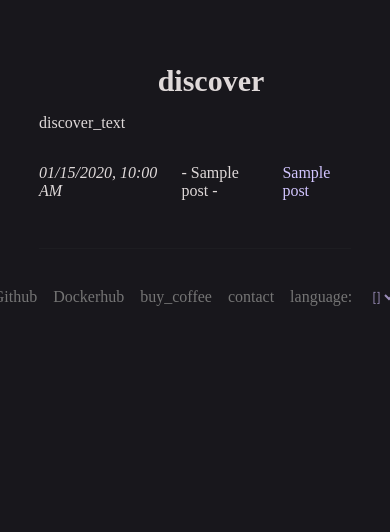
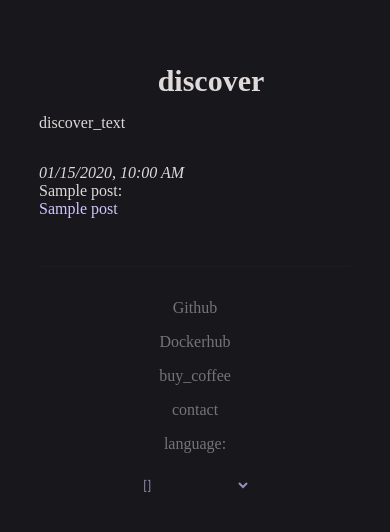
Before and after one commit to openwriteio/openwrite, a Python web app: template openwrite/templates/discover.html in a window 390 px wide. Shown: the part 69-601 px from the top of the page. Run offline with Jinja, Linux system fonts and the light colour scheme; the template is opened without the code that fills it: most values are stand-ins (such as "Sample title", 1, 10 or a date in 2020); some web fonts are replaced.

Commit message:
css fixes

```diff
--- a/openwrite/static/style/style.css
+++ b/openwrite/static/style/style.css
@@ -51,6 +51,15 @@
 
     .horizontal-fields {
         flex-direction: column !important;
+    }
+
+    footer.footer {
+        flex-direction: column !important;
+    }
+
+    .discover_post {
+        flex-direction: column !important;
+        gap: unset !important;
     }
 }
 
@@ -609,3 +618,9 @@
 a.link:hover {
     text-decoration: underline;
 }
+
+.discover_post {
+    display: flex;
+    flex-direction: row;
+    gap: 1rem;
+}
--- a/openwrite/templates/discover.html
+++ b/openwrite/templates/discover.html
@@ -1,10 +1,10 @@
 {% include 'header.html' %}
 <h1 class="centered">{{ _('discover') }}</h1>
 <p style="margin-bottom: 2rem;">{{ _('discover_text') }}</p>
-<div style="display: flex; flex-direction: column">
+<div style="display: flex; flex-direction: column; gap: 1rem">
 {% for p in posts %}
-    <div style="display: flex; flex-direction: row; gap: 1rem">
-        <i class="datetime">{{ p.date }}</i> - {{ p.blogname }} - <a class="action" href="{{ p.url }}" target="_blank">{{ p.title }}</a>
+    <div class="discover_post">
+        <i class="datetime">{{ p.date }}</i>{{ p.blogname }}: <a class="action" href="{{ p.url }}" target="_blank">{{ p.title }}</a>
     </div>
 {% endfor %}
 </div>
```
